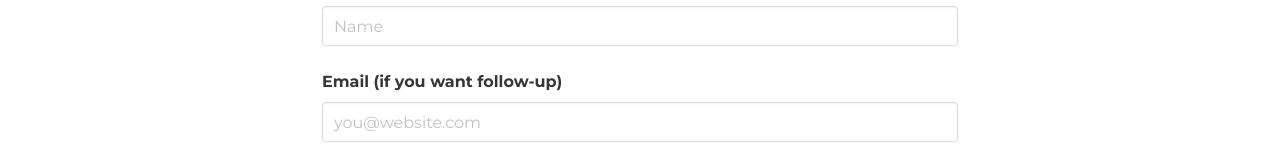
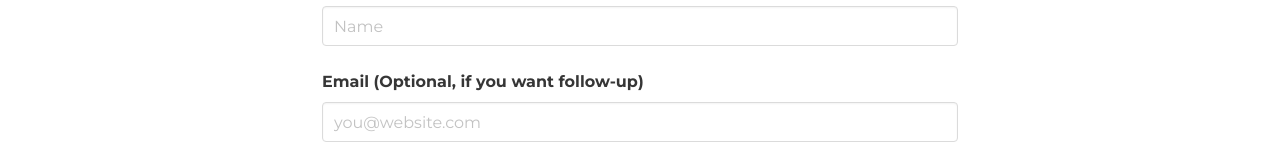
Before and after one commit to c-o-l-i-n/potluk, a Next.js app: page /feedback in a window 1280 px wide. Shown: the part 169-329 px from the top of the page. Built offline with nearby package versions, Linux system fonts and the light colour scheme; no server answers.

Commit message:
💬 Change email field label

```diff
--- a/pages/feedback.tsx
+++ b/pages/feedback.tsx
@@ -66,7 +66,7 @@ const Feedback: NextPage = () => {
 
 				<div className='field mb-5'>
 					<label className='label' htmlFor='email'>
-						Email (if you want follow-up)
+						Email (Optional, if you want follow-up)
 					</label>
 					<div className='control'>
 						<input
```
